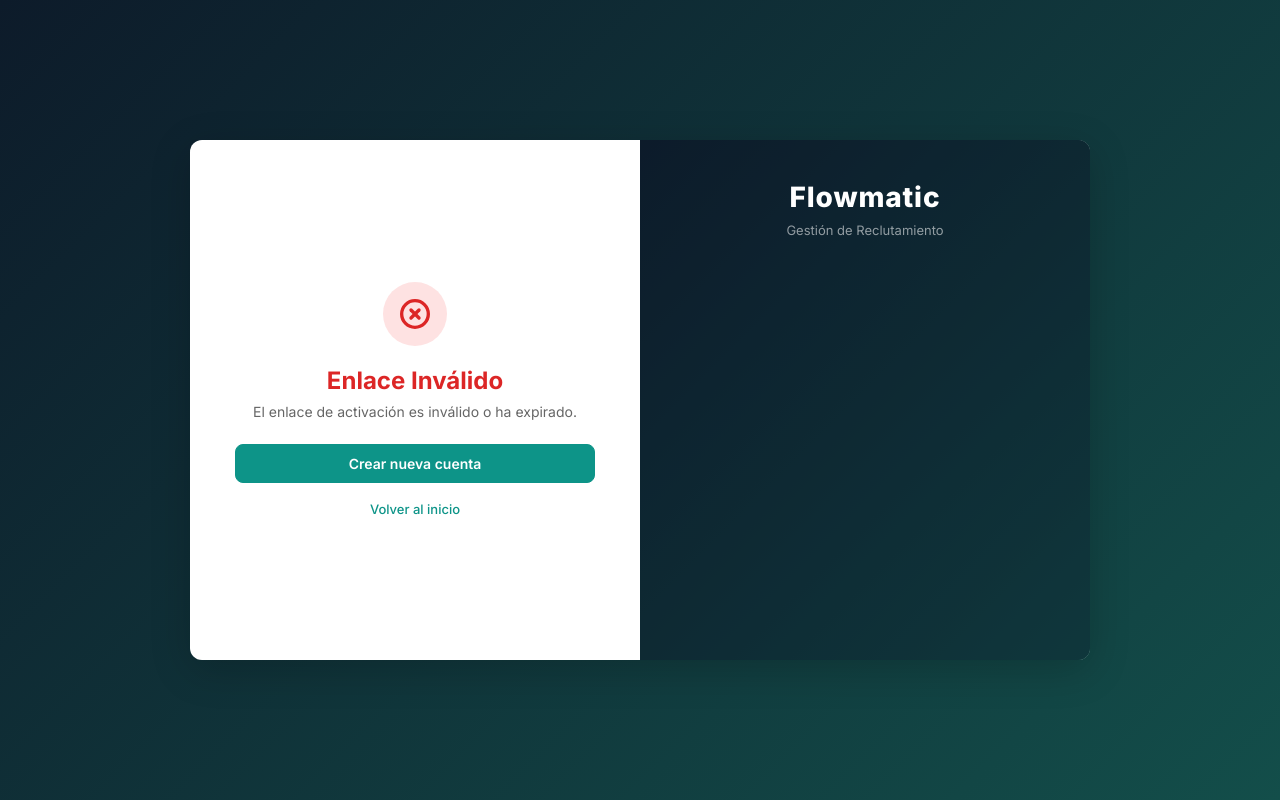
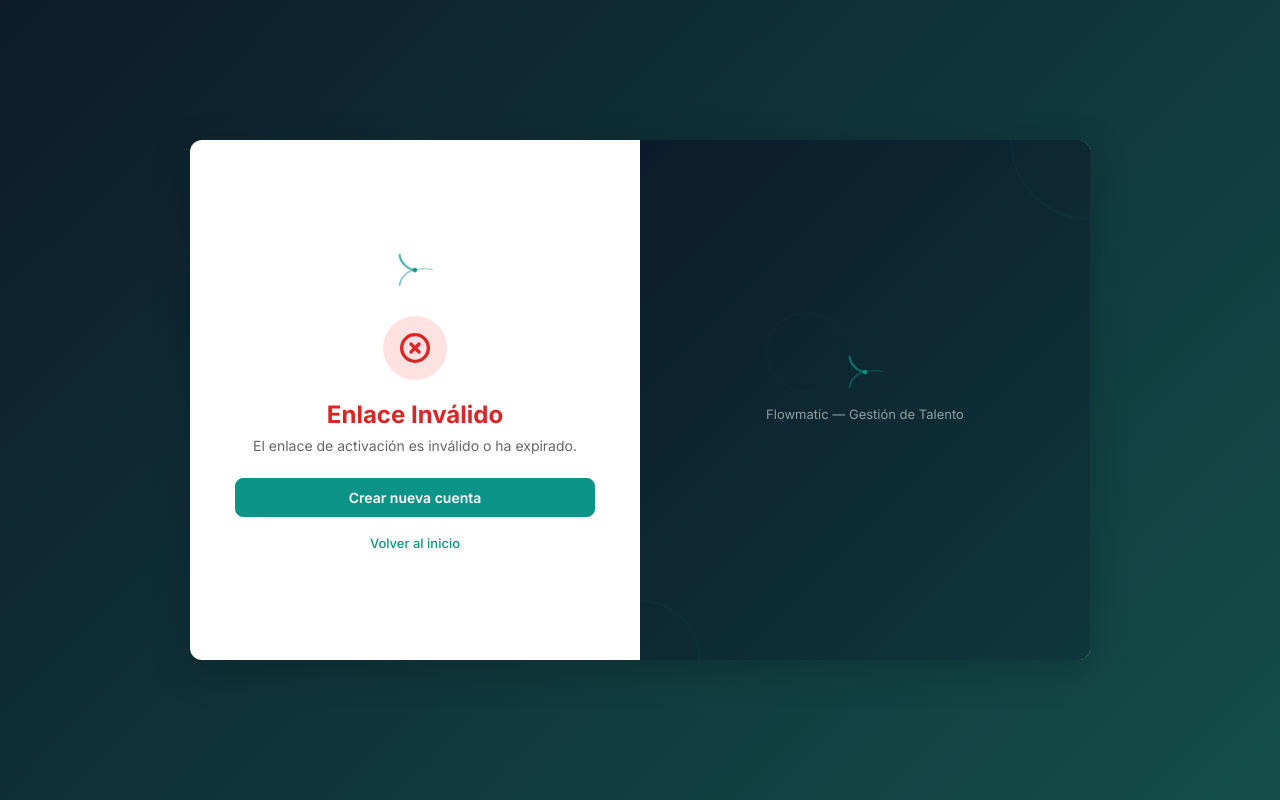
Before and after one commit to julidev0/flowmatic_admin, a Django app: page /activar/ in a window 1280 px wide. Run offline with Django 5.2, Linux system fonts and the light colour scheme.

Commit message:
fix: redisenar pagina de activacion con el mismo estilo visual del proyecto
- Agregado logo animado (logo-full) en panel izquierdo y derecho
- Agregados decor circles en el panel visual
- Corregido centrado del panel visual (eliminado position:relative inline)
- Agregada clase split-visual-tagline para consistencia

```diff
--- a/templates/activacion.html
+++ b/templates/activacion.html
@@ -12,10 +12,17 @@
   <link rel="stylesheet" href="{% static 'css/login.css' %}">
 </head>
 <body class="page-auth">
+
 <div class="split-container">
 
   <div class="split-form">
     <div class="split-form-box" style="text-align:center;">
+
+      <div style="display:flex; justify-content:center; margin-bottom:20px;">
+        <a href="{% url 'login' %}" title="Ir al inicio" class="logo-link">
+          {% include 'fragments/logo-full.html' %}
+        </a>
+      </div>
 
       {% if activacion_exitosa %}
         <div style="width:64px;height:64px;border-radius:50%;background:#d1fae5;display:flex;align-items:center;justify-content:center;margin:0 auto 20px;">
@@ -42,12 +49,19 @@
 
   <div class="split-visual">
     <div class="split-visual-gradient"></div>
-    <div class="split-visual-content" style="position:relative; z-index:1; padding:40px; text-align:center;">
-      <h1 style="color:#fff; font-size:28px; font-weight:800; letter-spacing:0.03em; margin-bottom:8px;">Flowmatic</h1>
-      <p style="color:rgba(255,255,255,0.55); font-size:13px; margin-bottom:28px;">Gestión de Reclutamiento</p>
+    <div class="split-visual-decor" style="top:-80px; right:-80px; width:160px; height:160px;"></div>
+    <div class="split-visual-decor" style="bottom:-60px; left:-60px; width:120px; height:120px;"></div>
+    <div class="split-visual-decor" style="top:33%; left:28%; width:80px; height:80px; border-width:1px;"></div>
+
+    <div class="split-visual-content">
+      <a href="{% url 'login' %}" title="Ir al inicio" class="logo-link">
+        {% include 'fragments/logo-full.html' %}
+      </a>
+      <p class="split-visual-tagline">Flowmatic — Gestión de Talento</p>
     </div>
   </div>
 
 </div>
+
 </body>
 </html>
```
